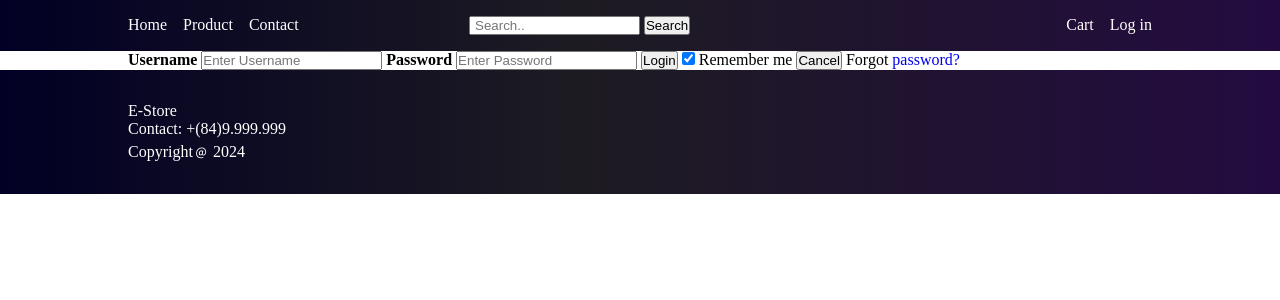
After one commit to phatnguyen9722/e-store, a Django app: template store/templates/pages/login/register.html in a window 1280 px wide. The commit adds this page. Shown: the top 300 px of the page. Run offline with Django 3.2, Linux system fonts and the light colour scheme; the template is opened without the code that fills it, so the values that code supplies are empty.

Commit message:
[CUSTOMIZE] register page

```diff
--- a/store/templates/base.html
+++ b/store/templates/base.html
@@ -53,9 +53,15 @@
                     <li class="nav__list-item p-r-1">
                         <a href="/cart">Cart</a>
                     </li>
-                    <li class="nav__list-item">
-                        <a href="/login">Log in</a>
-                    </li>
+                    {% if logged_in %}
+                        <li class="nav__list-item">
+                            <a href="#">User</a>
+                        </li>
+                    {% else %}
+                        <li class="nav__list-item">
+                            <a href="/login">Log in</a>
+                        </li>
+                    {% endif %}
                 </ul>
             </div>
             <!-- #endregion Right List -->
--- a/store/templates/pages/login/login_fail.html
+++ b/store/templates/pages/login/login_fail.html
@@ -4,7 +4,7 @@
 <!-- #region main-content -->
 {% block main-content %}
 
-<div>Fail</div>
+<h1 style="color:red;">Login Fail</h1>
 
 {% endblock main-content %}
 <!-- #endregion main-content -->
--- a/store/templates/pages/login/login_success.html
+++ b/store/templates/pages/login/login_success.html
@@ -4,7 +4,7 @@
 <!-- #region main-content -->
 {% block main-content %}
 
-<h1>Success</h1>
+<h1 style="color:green;">Login Successful</h1>
 
 {% endblock main-content %}
 <!-- #endregion main-content -->
--- /dev/null
+++ b/store/templates/pages/login/register.html
@@ -0,0 +1,25 @@
+{% extends "base.html" %}
+{% load static %}
+
+<!-- #region main-content -->
+{% block main-content %}
+
+<form class="signup-form" action="" method="post">
+    {% csrf_token %}
+    <label for="uname"><b>Username</b></label>
+    <input type="text" placeholder="Enter Username" name="username" required>
+
+    <label for="psw"><b>Password</b></label>
+    <input type="password" placeholder="Enter Password" name="password" required>
+
+    <button type="submit">Login</button>
+    <label>
+        <input type="checkbox" checked="checked" name="remember"> Remember me
+    </label>
+
+    <button type="button" class="cancelbtn">Cancel</button>
+    <span class="psw">Forgot <a href="#">password?</a></span>
+</form>
+
+{% endblock main-content %}
+<!-- #endregion main-content -->
--- a/store/urls.py
+++ b/store/urls.py
@@ -5,6 +5,7 @@ urlpatterns = [
     path("", Index.as_view(), name="index"),
     path("home/", Index.as_view(), name="index"),
     path("login/", Login.as_view(), name="login"),
+    path("register/", Register.as_view(), name="register"),
     path("user-view/", ViewUser.as_view(), name="user_view"),
     # path("cart/", views.Cart),
     # path("checkout/", views.Checkout),
```
Also changed, not shown: doc/commit-rules.md (+2 -0 lines), doc/details/database.md (+1 -0 lines), doc/index.md (+3 -0 lines), store/views.py (+21 -2 lines), db.sqlite3.
